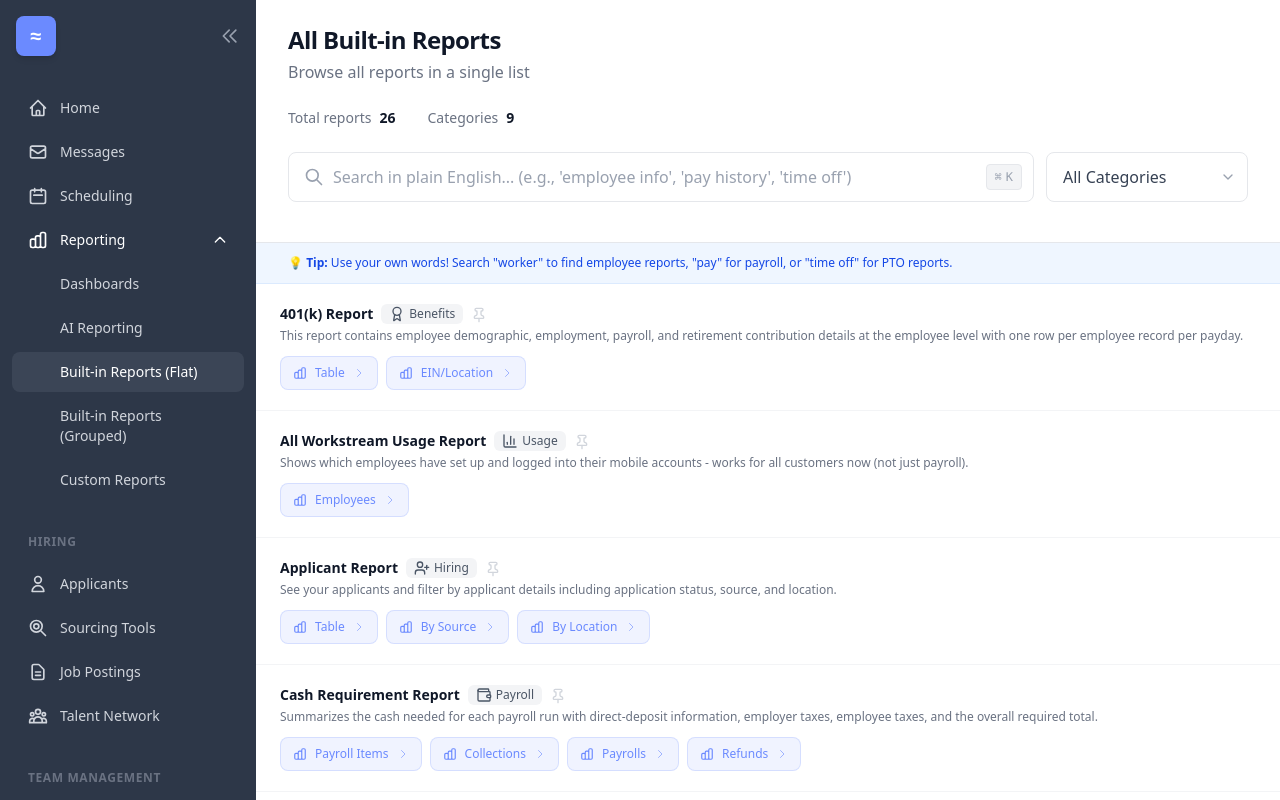
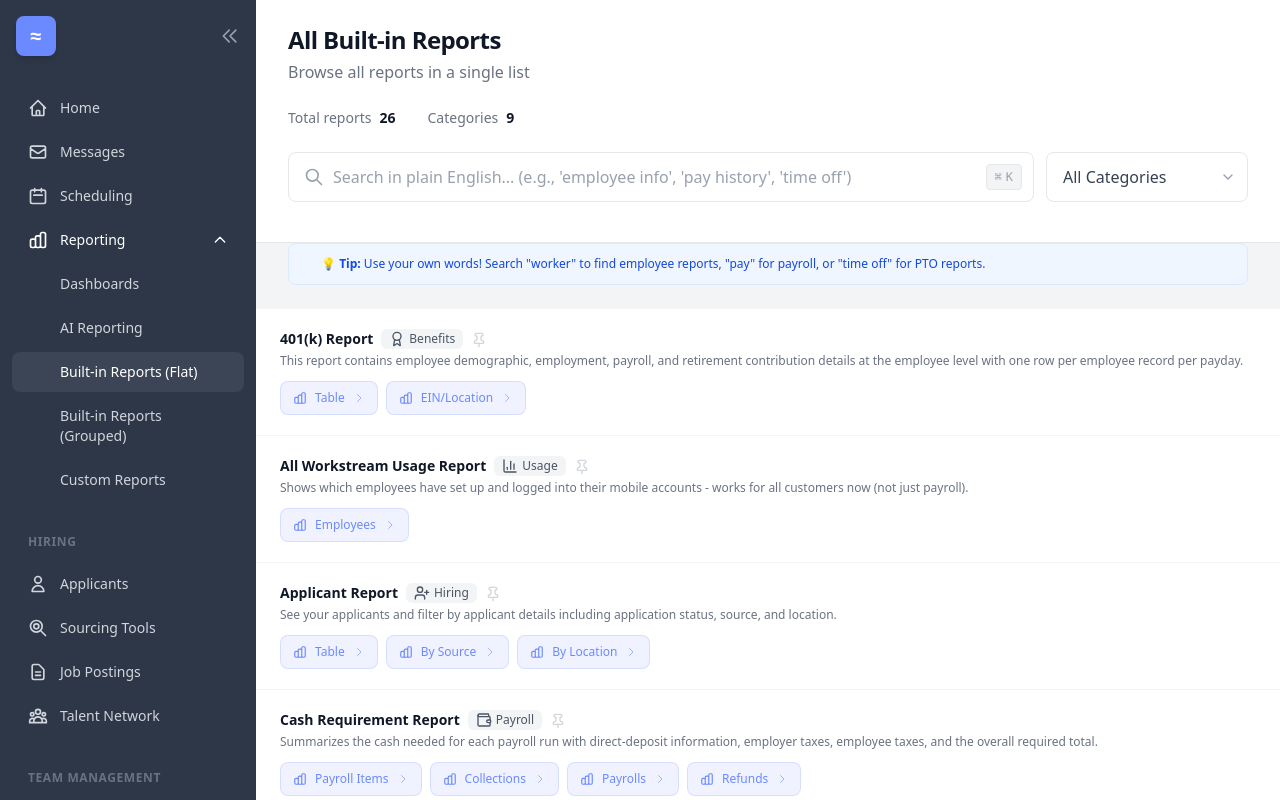
Before and after one commit to stoyan-workstream/vibestream, a Next.js app: page /reporting/built-in-reports in a window 1280 px wide. Built offline with nearby package versions, Linux system fonts and the light colour scheme.

Commit message:
Match tip banner width styling across both views
- Added mx-8 to flat view tip banner to inset from edges
- Changed from border-b to full border with rounded-lg
- Added mb-6 for consistent bottom spacing
- Now matches grouped view styling

Co-authored-by: Cursor <cursoragent@cursor.com>

```diff
--- a/src/app/reporting/built-in-reports/page.tsx
+++ b/src/app/reporting/built-in-reports/page.tsx
@@ -450,7 +450,7 @@ export default function BuiltInReports() {
         </div>
 
         {/* Search Help Text */}
-        <div className="px-8 py-3 bg-blue-50 border-b border-blue-100">
+        <div className="px-8 py-3 mx-8 bg-blue-50 rounded-lg border border-blue-100 mb-6">
           <p className="text-xs text-blue-700">
             💡 <strong>Tip:</strong> Use your own words! Search "worker" to find employee reports, "pay" for payroll, or "time off" for PTO reports.
           </p>
```
